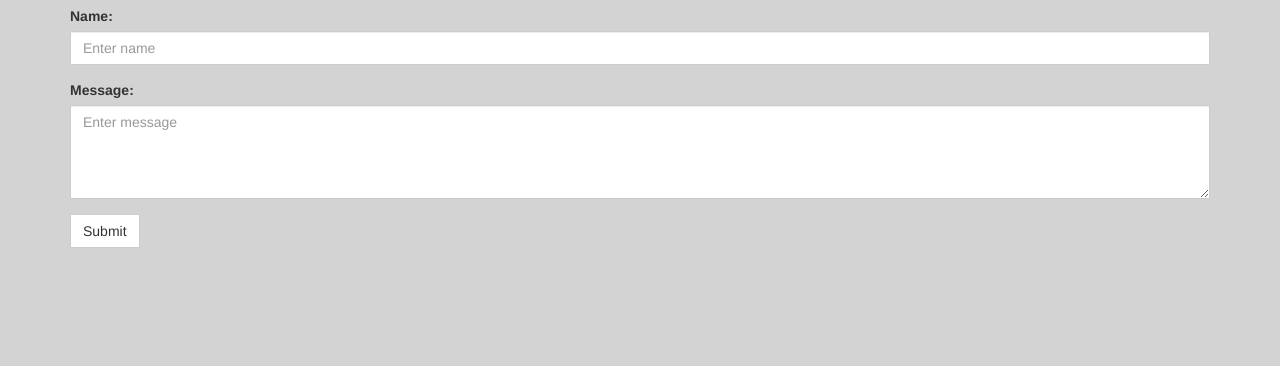
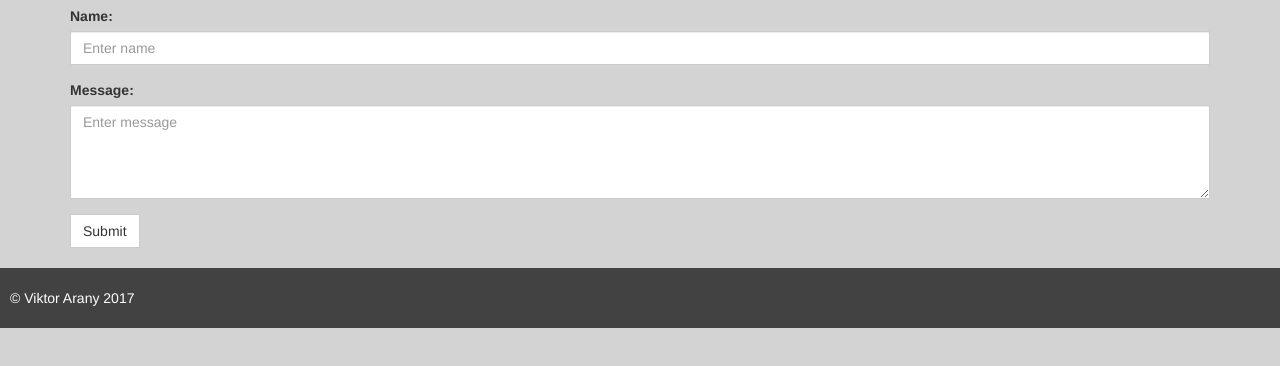
Before and after one commit to AranyVitya/ajax-mongodb-forum, a website: page index.html in a window 1280 px wide. Shown: the part 54-420 px from the top of the page. Drawn offline with nearby package versions, Linux system fonts and the light colour scheme; no server answers.

Commit message:
Footer
Footer

```diff
--- a/css/styles.css
+++ b/css/styles.css
@@ -134,3 +134,9 @@ body {
 .login-help{
   font-size: 12px;
 }
+
+.footer {
+  background-color: #424242;
+  color: white;
+  padding: 20px 10px;
+}
--- a/index.html
+++ b/index.html
@@ -36,7 +36,9 @@
     		<button type="submit" class="btn btn-default">Submit</button>
     	</form>
     </div>
-
+    <div class="footer">
+        © Viktor Arany 2017
+    </div>
 	<script src="https://ajax.googleapis.com/ajax/libs/jquery/3.2.1/jquery.min.js"></script>
 	<script src="https://maxcdn.bootstrapcdn.com/bootstrap/3.3.7/js/bootstrap.min.js"></script>
 	<script src="/public/javascripts/script.js"></script>
--- a/server.js
+++ b/server.js
@@ -1,7 +1,7 @@
 //inicializáltam pár fontos package-t
 var express = require('express');	//ez egy web application framework, segít egy egyszerű webszervert létrehozni
-var bodyParser = require('body-parser');   //ez egy NOSQL adatbázis
-var MongoClient = require('mongodb').MongoClient;	// az express nem kezeli az adatok olvasását a <form> html elemből, ezért van szükség erre a middleware cuccra
+var bodyParser = require('body-parser');   // az express nem kezeli az adatok olvasását a <form> html elemből, ezért van szükség erre a middleware cuccra
+var MongoClient = require('mongodb').MongoClient;	//ez egy NOSQL adatbázis
 var app = express();
 
 var db;
```
